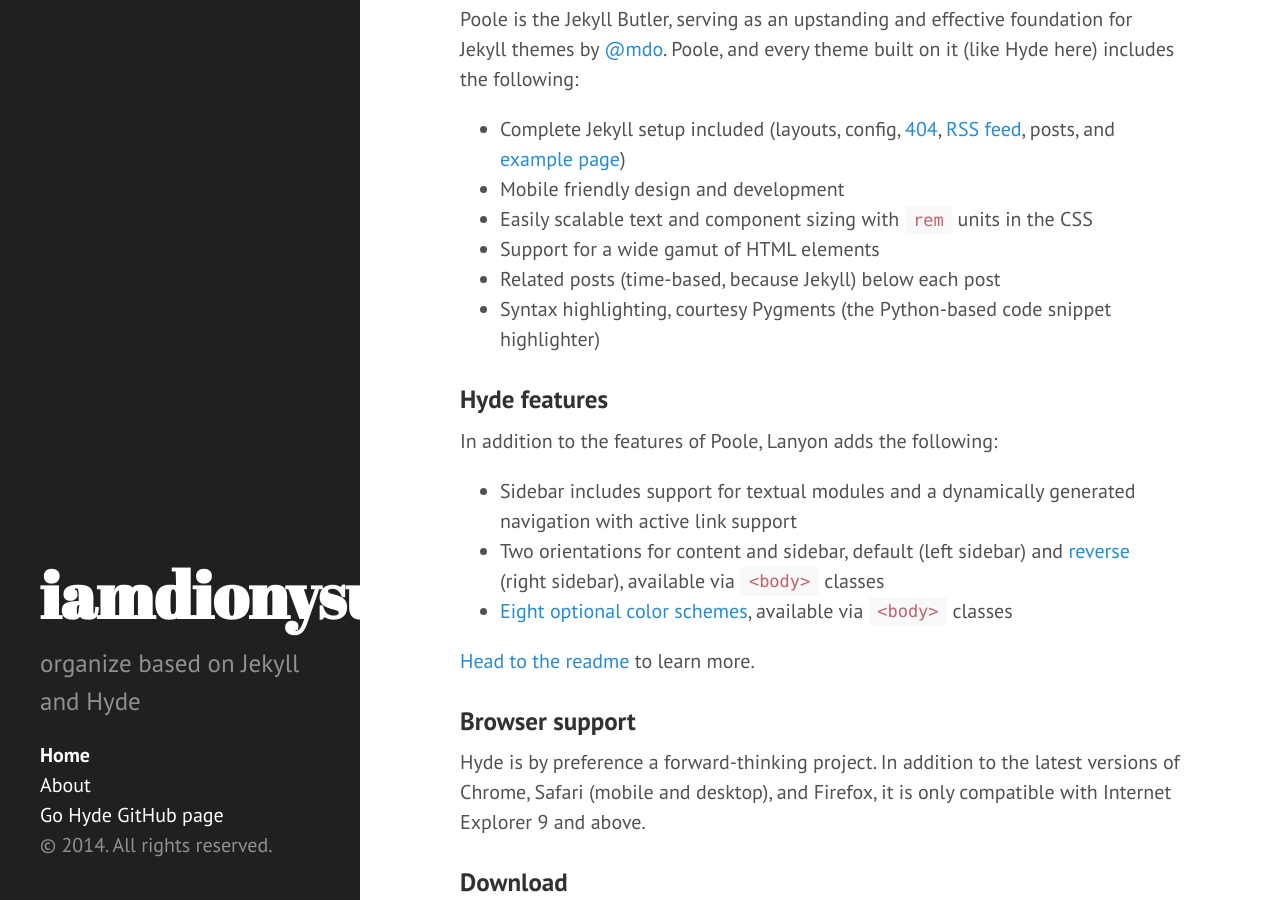
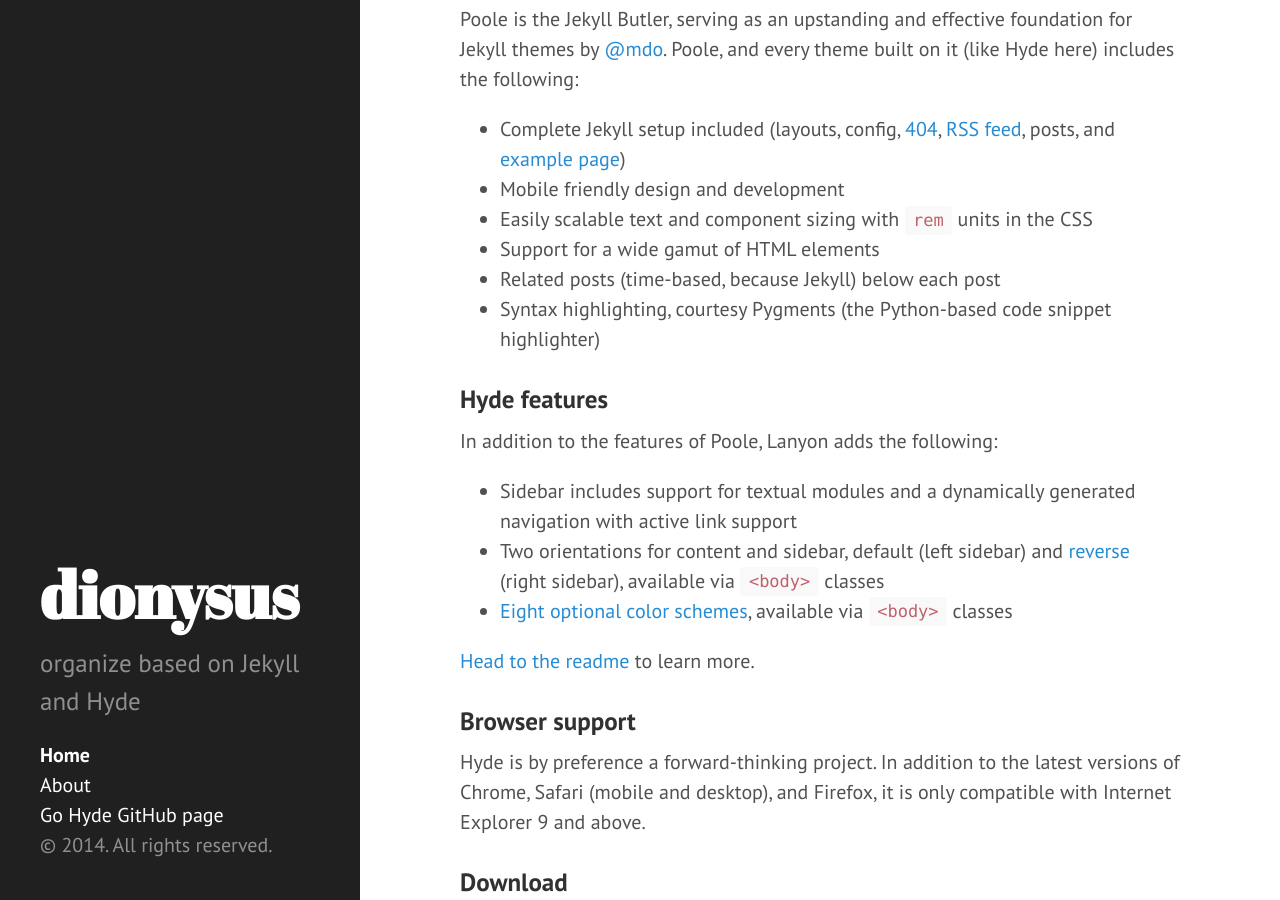
Before and after one commit to iamdionysus/iamdionysus.github.io, a Jekyll site: the page built from index.html, in a window 1280 px wide and 900 px high, scrolled down 307 px. Built offline with Jekyll 4.4.1, drawn with Linux system fonts in a browser that asks for light colours; Markdown is read by kramdown in place of the engine named in the settings; the list of posts is cut into pages by our own code.

Commit message:
shorten the title

```diff
--- a/_config.yml
+++ b/_config.yml
@@ -6,19 +6,19 @@ pygments:         true
 permalink:        pretty
 
 # Setup
-title:            iamdionysus
+title:            dionysus
 tagline:          'to study'
 description:      'organize based on Jekyll and Hyde'
 url:              http://iamdionysus.github.io
 
 author:
   name:           'iamdionysus'
-  url:            https://twitter.com/mdo
+  url:
 
 paginate:         10
 
 # Custom vars
-version:          2.0.0
+version:          1.0.0
 
 github:
   repo:           https://github.com/poole/hyde
```
